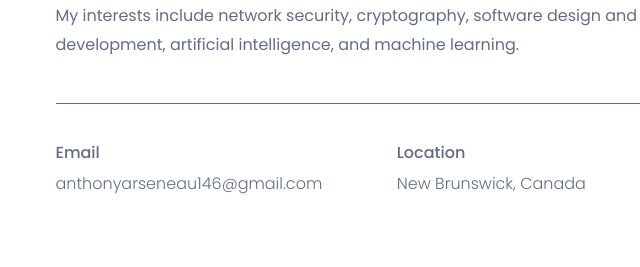
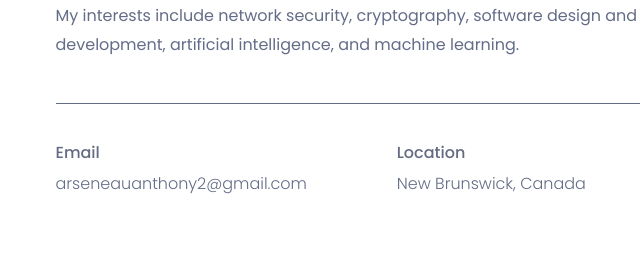
Before and after one commit to anthony-arseneau/website-portfolio2, a plain HTML site: page index.html in a window 1280 px wide. Shown: the part 995-1262 px from the top of the page, 502-1142 px from the left. Drawn offline with nearby package versions, Linux system fonts and the light colour scheme.

Commit message:
email update

```diff
--- a/index.html
+++ b/index.html
@@ -152,10 +152,10 @@
 								</p>
 								<div class="row">
 									<div class="col-lg-6">
-										<a href="mailto: anthonyarseneau146@gmail.com">
+										<a href="mailto: arseneauanthony2@gmail.com">
 										<div class="single-about-add-info">
 											<h3>email</h3>
-											<p>anthonyarseneau146@gmail.com</p>
+											<p>arseneauanthony2@gmail.com</p>
 										</div>
 										</a>
 									</div>
@@ -736,10 +736,10 @@
 										<p>Computer Science Student</p>
 									</div>
 									<div class="contact-add-info" style="margin-bottom: 38px;">
-										<a href="mailto: anthonyarseneau146@gmail.com">
+										<a href="mailto: arseneauanthony2@gmail.com">
 										<div class="single-contact-add-info">
 											<h3>email</h3>
-											<p>anthonyarseneau146@gmail.com</p>
+											<p>arseneauanthony2@gmail.com</p>
 										</div>
 										</a>
 										<a target="_blank" href="https://www.google.com/maps/place/New+Brunswick/@46.1983183,-71.6940065,6z/data=!3m1!4b1!4m6!3m5!1s0x4ca3fdd032350ecd:0xe66dc95a026805cc!8m2!3d46.5653163!4d-66.4619164!16zL20vMDU5czg?entry=ttu">
```
